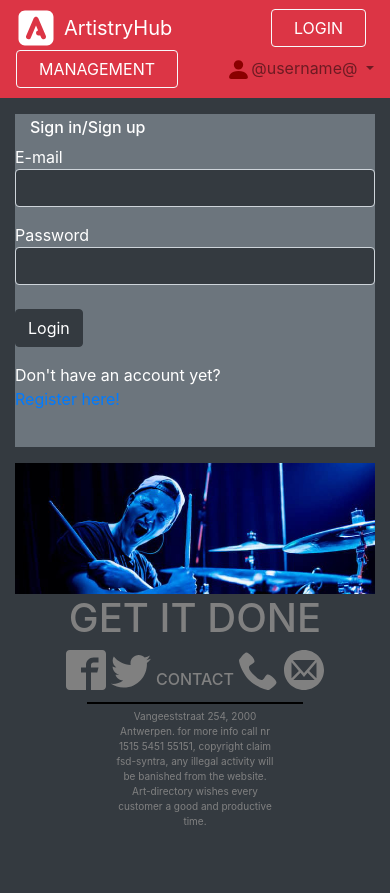
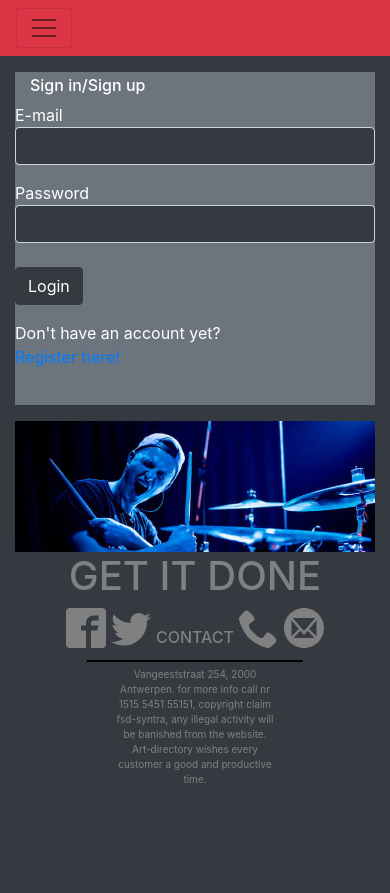
Before and after one commit to MrPranklez/ArtistryHub, a PHP site: page /login.php in a window 390 px wide. After the commit the page ends 783 px from the top, so only its background shows below. Run offline with PHP 8.4, Linux system fonts and the light colour scheme; data that the repository does not hold is empty.

Commit message:
login = rdy

```diff
--- a/lib/autoload.php
+++ b/lib/autoload.php
@@ -11,7 +11,7 @@ require_once "form_elements.php";
 require_once "sanitize.php";
 require_once "validate.php";
 require_once "security.php";
-//require_once "access_control.php";
+require_once "access_control.php";
 
 $errors = [];
 
--- a/lib/html_functions.php
+++ b/lib/html_functions.php
@@ -11,6 +11,16 @@ function PrintHead()
 function PrintNav()
 {
     $navbar = file_get_contents("templates/navbar.html");
+
+    if ( key_exists("user", $_SESSION))
+    {
+        $username = $_SESSION['user']['acc_name'];
+        $navbar = str_replace("@nav_name@", $username, $navbar );
+    } else{
+        $username = "Guest";
+        $navbar = str_replace("@nav_name@", $username, $navbar );
+    }
+
     print $navbar;
 }
 function Printnavbarproject()
--- a/lib/validate.php
+++ b/lib/validate.php
@@ -70,14 +70,24 @@ function CompareWithDatabase( $table, $pkey ): void
             if ( $type == "DATETIME" )
             {
                 if ( ! isDateTime( $sent_value) )
-                {
-                    $msg = $sent_value . " is geen geldige datum";
+                {   // !!!!!!!!!!!!!!!!!!!!!!!!!!!!!!!!!Werkt op vreemde manier !!!!!!!!!!!!!!!!!!!!!!!!!!!!!!
+                    $msg =  $sent_value . " is geen geldige datum";
                     $_SESSION['errors'][ "$fieldname" . "_error" ] = $msg;
-                }
+                }   //!!!!!!!!!!!!!!!!!!!!!!!!!!!!!!!!!!!!!!!!!!!!!!!!!!!!!!!!!!!!!!!!!!!!!!!!!!!!!!!!!!!!!!!!!
             }
 
         }
     }
+}
+function isInt($value) {
+    return is_numeric($value) && floatval(intval($value)) === floatval($value);
+}
+
+function isDate($date) {
+    return date('Y-m-d', strtotime($date)) === $date;
+}
+function isDateTime($datetime) {
+    return gmdate('Y-m-d\TG:i', strtotime($datetime)) === "$datetime";
 }
 
 function ValidateUsrPassword( $password )
@@ -118,16 +128,6 @@ function CheckUniqueUsrEmail( $email )
     return true;
 }
 
-function isInt($value) {
-    return is_numeric($value) && floatval(intval($value)) === floatval($value);
-}
-
-function isDate($date) {
-    return date('Y-m-d', strtotime($date)) === $date;
-}
-function isDateTime($datetime) {
-    return gmdate('Y-m-d\TG:i', strtotime($datetime)) === "$datetime";
-}
 
 function GetFieldType( $definition )
 {
--- a/login.php
+++ b/login.php
@@ -23,7 +23,10 @@ PrintNav();
 <div class='d-flex bg-secondary mt-0 pt-1 pb-1'>
 
     <?php
-
+    if ( isset($_GET['logout']) AND $_GET['logout'] == "true" )
+    {
+        print '<div class="msgs">U bent uitgelogd.</div>';
+    }
         //get data
         $data = [ 0 => [ "acc_email" => "", "acc_pass" => "" ]];
 
--- a/logout.php
+++ b/logout.php
@@ -1,6 +1,5 @@
 <?php
-error_reporting( E_ALL );
-ini_set( 'display_errors', 1 );
+
 
 require_once "lib/autoload.php";
 
--- a/templates/footer.html
+++ b/templates/footer.html
@@ -30,5 +30,8 @@
         Art-directory wishes every customer a good and productive time.</p>
 </footer>
 <script src="./src/css/base/Icons/svgxuse.js"></script>
+<script src="https://code.jquery.com/jquery-3.3.1.slim.min.js" integrity="sha384-q8i/X+965DzO0rT7abK41JStQIAqVgRVzpbzo5smXKp4YfRvH+8abtTE1Pi6jizo" crossorigin="anonymous"></script>
+<script src="https://cdnjs.cloudflare.com/ajax/libs/popper.js/1.14.7/umd/popper.min.js" integrity="sha384-UO2eT0CpHqdSJQ6hJty5KVphtPhzWj9WO1clHTMGa3JDZwrnQq4sF86dIHNDz0W1" crossorigin="anonymous"></script>
+<script src="https://stackpath.bootstrapcdn.com/bootstrap/4.3.1/js/bootstrap.min.js" integrity="sha384-JjSmVgyd0p3pXB1rRibZUAYoIIy6OrQ6VrjIEaFf/nJGzIxFDsf4x0xIM+B07jRM" crossorigin="anonymous"></script>
 </body>
 </html>
--- a/templates/head.html
+++ b/templates/head.html
@@ -6,8 +6,8 @@
     <meta name="viewport" content="width=device-width, initial-scale=1">
     <link rel="stylesheet" href="https://stackpath.bootstrapcdn.com/bootstrap/4.3.1/css/bootstrap.min.css"
           integrity="sha384-ggOyR0iXCbMQv3Xipma34MD+dH/1fQ784/j6cY/iJTQUOhcWr7x9JvoRxT2MZw1T" crossorigin="anonymous">
-    <script src="https://ajax.googleapis.com/ajax/libs/jquery/3.5.1/jquery.min.js"></script>
-    <script src="https://maxcdn.bootstrapcdn.com/bootstrap/3.4.1/js/bootstrap.min.js"></script>
+    <link rel="stylesheet" href="https://stackpath.bootstrapcdn.com/bootstrap/4.3.1/css/bootstrap.min.css"
+          integrity="sha384-ggOyR0iXCbMQv3Xipma34MD+dH/1fQ784/j6cY/iJTQUOhcWr7x9JvoRxT2MZw1T" crossorigin="anonymous">
     <link rel="stylesheet" href="./src/css/style.css"/>
 </head>
 <body>
--- a/templates/navbar.html
+++ b/templates/navbar.html
@@ -1,21 +1,28 @@
-<nav class="navbar navbar-light bg-danger container d-flex">
+<nav class="navbar navbar-expand-md container navbar-light bg-danger mb-0">
+    <button class="navbar-toggler" type="button" data-toggle="collapse" data-target="#navbarSupportedContent" aria-controls="navbarSupportedContent" aria-expanded="false" aria-label="Toggle navigation">
+        <span class="navbar-toggler-icon"></span>
+    </button>
+
+    <div class="collapse navbar-collapse" id="navbarSupportedContent">
+        <ul class="navbar-nav">
             <a href="index.php"><svg class="icon icon-alphabet_96900" height="40" width="40" fill="white"><use xlink:href="./src/css/base/Icons/symbol-defs.svg#icon-alphabet_96900"></use></svg></a>
+            <li class="nav-item">
                 <a class="navbar-brand text-white flex-grow-1 ml-2">ArtistryHub</a>
+            </li>
+
+        </ul>
+        <ul class="navbar-nav ml-auto d-flex">
             <button class="btn btn-outline-light mr-2" type="submit"><a href="login.php">LOGIN</a></button>
-    <button class="btn btn-outline-light mr-2" type="submit"><a href="profile_management.php">MANAGEMENT</a></button>
-    <ul class="navbar-nav">
             <li class="nav-item dropdown">
-            <a class="nav-link dropdown-toggle" href="#" id="navbarDropdown" role="button" data-toggle="dropdown" aria-haspopup="true" aria-expanded="false">
-                <svg xmlns="http://www.w3.org/2000/svg" width="25" height="25" fill="darkred" class="bi bi-person-fill" viewBox="0 0 16 16">
-                    <path d="M3 14s-1 0-1-1 1-4 6-4 6 3 6 4-1 1-1 1H3zm5-6a3 3 0 1 0 0-6 3 3 0 0 0 0 6z"/>
-                </svg>@username@
+                <a class="nav-link dropdown-toggle text-white" href="#" id="navbarDropdown" role="button" data-toggle="dropdown" aria-haspopup="true" aria-expanded="false">
+                    @nav_name@
                 </a>
-            <div class="dropdown-menu" aria-labelledby="navbarDropdown">
-                <a class="dropdown-item" href="profile.php">My Profile</a>
-                <a class="dropdown-item" href="profile_management.php">My Management</a>
-                <div class="dropdown-divider"></div>
-                <a class="dropdown-item" href="logout.php">Logout</a>
+                <div class="dropdown-menu bg-dark" aria-labelledby="navbarDropdown">
+                    <a class="dropdown-item bg-dark text-white" href="profile.php">Profile</a>
+                    <a class="dropdown-item bg-dark text-white" href="profile_management.php">Management</a>
+                    <a class="dropdown-item bg-dark text-white" href="./logout.php">Logout</a>
                 </div>
             </li>
         </ul>
+    </div>
 </nav>
```
Also changed, not shown: events_management.php (+3 -5 lines), projects_management.php (+3 -4 lines), templates/form_events.html (+4 -6 lines), templates/form_projects.html (+4 -11 lines). Lines whose indentation alone changed are shown as unchanged.
